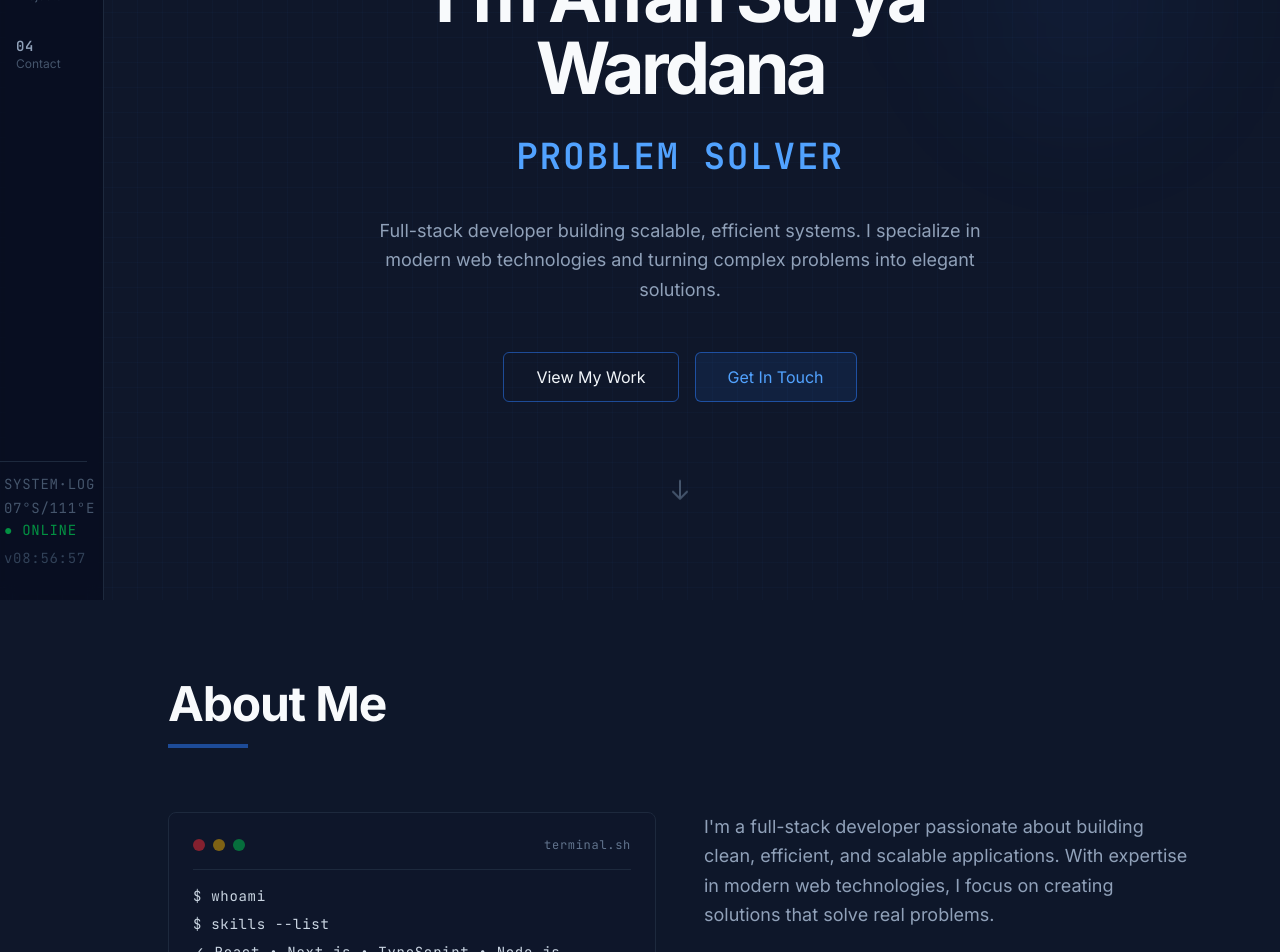
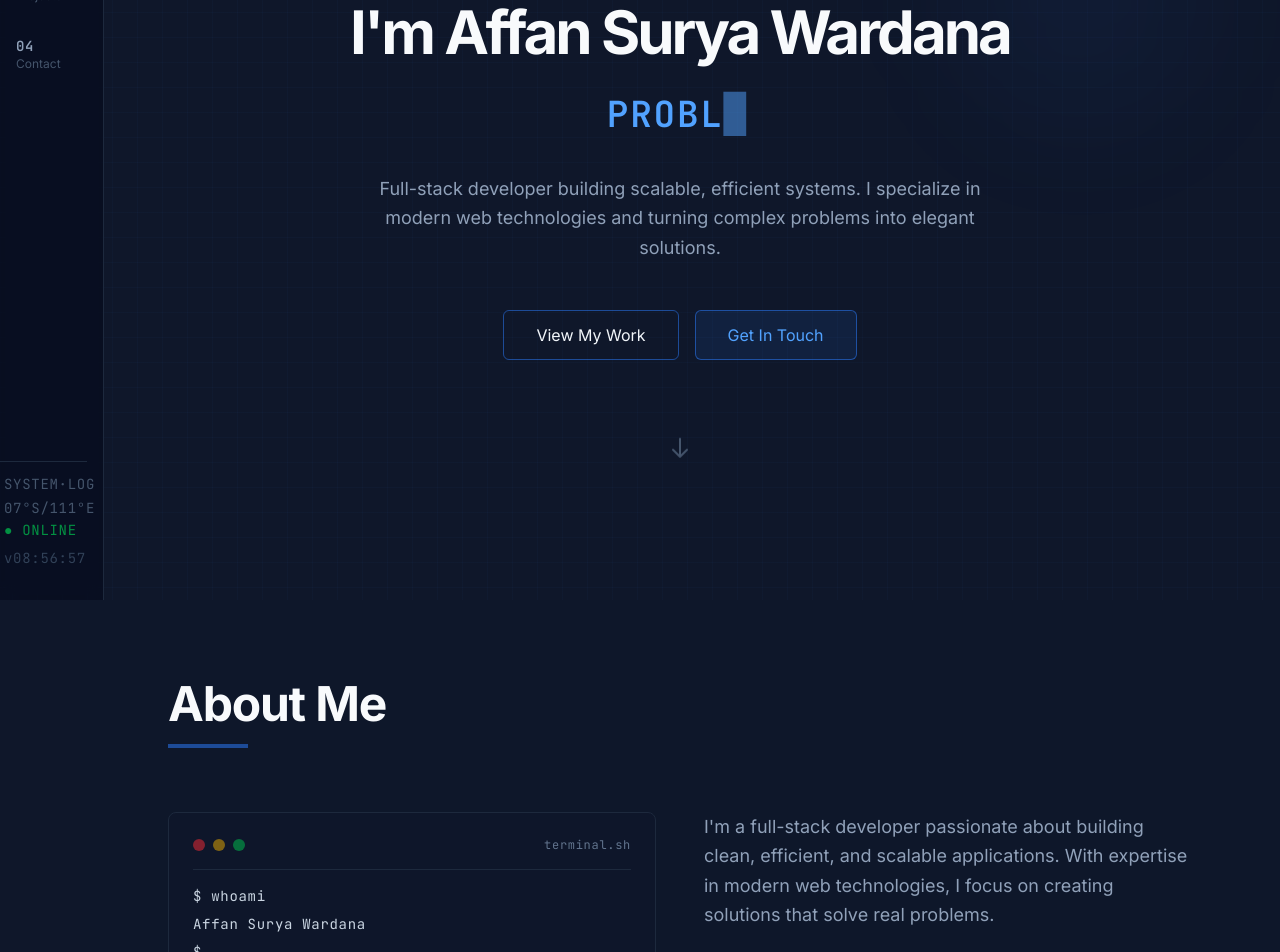
Before and after one commit to AffanSurya/affan-surya, a Next.js app: page / in a window 1280 px wide. Shown: the part 200-1152 px from the top of the page. Built offline with nearby package versions, Linux system fonts and the light colour scheme.

Commit message:
Enhance Hero component with typing and deleting animation; update TerminalInterface for visibility detection and improved command display

```diff
--- a/app/components/Hero.tsx
+++ b/app/components/Hero.tsx
@@ -4,20 +4,35 @@ import { useEffect, useState } from "react";
 
 export default function Hero() {
     const [displayText, setDisplayText] = useState("");
+    const [isDeleting, setIsDeleting] = useState(false);
     const fullText = "PROBLEM SOLVER";
 
     useEffect(() => {
-        let index = 0;
         const interval = setInterval(() => {
-            if (index <= fullText.length) {
-                setDisplayText(fullText.slice(0, index));
-                index++;
-            } else {
-                clearInterval(interval);
-            }
-        }, 80);
+            setDisplayText((prev) => {
+                if (!isDeleting) {
+                    // Typing phase
+                    if (prev.length < fullText.length) {
+                        return fullText.slice(0, prev.length + 1);
+                    } else {
+                        // Done typing, start deleting after a delay
+                        setTimeout(() => setIsDeleting(true), 1000);
+                        return prev;
+                    }
+                } else {
+                    // Deleting phase
+                    if (prev.length > 0) {
+                        return prev.slice(0, prev.length - 1);
+                    } else {
+                        // Done deleting, start typing again
+                        setIsDeleting(false);
+                        return "";
+                    }
+                }
+            });
+        }, 150);
         return () => clearInterval(interval);
-    }, []);
+    }, [isDeleting]);
 
     return (
         <section
@@ -36,7 +51,7 @@ export default function Hero() {
 
                 {/* Main headline with typing animation */}
                 <div className="mb-6">
-                    <h1 className="text-6xl md:text-7xl font-bold tracking-tighter mb-4 text-slate-50">
+                    <h1 className="text-6xl font-bold tracking-tighter mb-4 text-slate-50">
                         I&apos;m Affan Surya Wardana
                     </h1>
                     <div className="h-18 flex items-center justify-center">
--- a/app/components/TerminalInterface.tsx
+++ b/app/components/TerminalInterface.tsx
@@ -1,16 +1,17 @@
 "use client";
 
-import { useEffect, useState } from "react";
+import { useEffect, useState, useRef } from "react";
 
 const TERMINAL_COMMANDS = [
+    "",
     "$ whoami",
     "Affan Surya Wardana",
-    "",
+    "$",
     "$ skills --list",
     "✓ React • Next.js • TypeScript • Node.js",
     "✓ Tailwind CSS • PostgreSQL • MongoDB",
     "✓ System Design • Problem Solving",
-    "",
+    "$",
     "$ status",
     "AVAILABLE FOR: Freelance Projects & Full-time Roles",
     "TIMEZONE: WIB (UTC+7)",
@@ -19,23 +20,58 @@ const TERMINAL_COMMANDS = [
 
 export default function TerminalInterface() {
     const [displayedLines, setDisplayedLines] = useState<string[]>([]);
+    const [isVisible, setIsVisible] = useState(false);
+    const containerRef = useRef<HTMLDivElement>(null);
 
+    // Intersection Observer untuk detect visibility
     useEffect(() => {
-        let currentLine = 0;
+        const observer = new IntersectionObserver(
+            ([entry]) => {
+                setIsVisible(entry.isIntersecting);
+                // Reset animation saat tidak terlihat
+                if (!entry.isIntersecting) {
+                    setDisplayedLines([]);
+                }
+            },
+            { threshold: 0.1 },
+        );
+
+        if (containerRef.current) {
+            observer.observe(containerRef.current);
+        }
+
+        return () => observer.disconnect();
+    }, []);
+
+    // Animasi hanya berjalan ketika visible
+    useEffect(() => {
+        if (!isVisible) return;
+
+        setDisplayedLines([]);
+        let count = 0;
+
+        // Tampilkan baris pertama langsung
+        setDisplayedLines((prev) => [...prev, TERMINAL_COMMANDS[count]]);
+        count++;
+
+        // Tampilkan baris berikutnya dengan interval
         const timer = setInterval(() => {
-            if (currentLine < TERMINAL_COMMANDS.length) {
-                setDisplayedLines((prev) => [...prev, TERMINAL_COMMANDS[currentLine]]);
-                currentLine++;
+            if (count < TERMINAL_COMMANDS.length) {
+                setDisplayedLines((prev) => [...prev, TERMINAL_COMMANDS[count]]);
+                count++;
             } else {
                 clearInterval(timer);
             }
         }, 200);
 
         return () => clearInterval(timer);
-    }, []);
+    }, [isVisible]);
 
     return (
-        <div className="bg-slate-900/50 border border-slate-800 rounded-lg p-6 font-mono-tactical text-sm overflow-hidden hover-glow">
+        <div
+            ref={containerRef}
+            className="bg-slate-900/50 border border-slate-800 rounded-lg p-6 font-mono-tactical text-sm overflow-hidden hover-glow"
+        >
             {/* Terminal header */}
             <div className="flex items-center gap-2 mb-4 pb-4 border-b border-slate-800">
                 <div className="flex gap-2">
```
